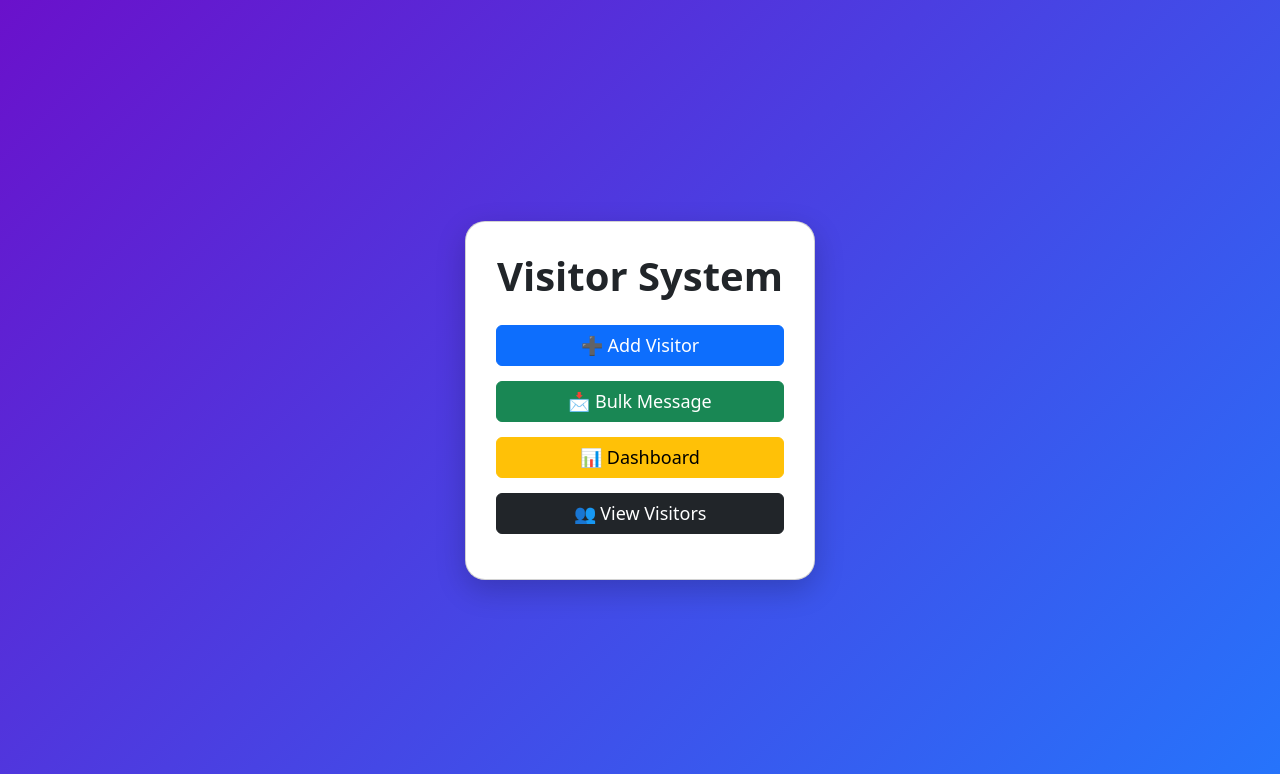
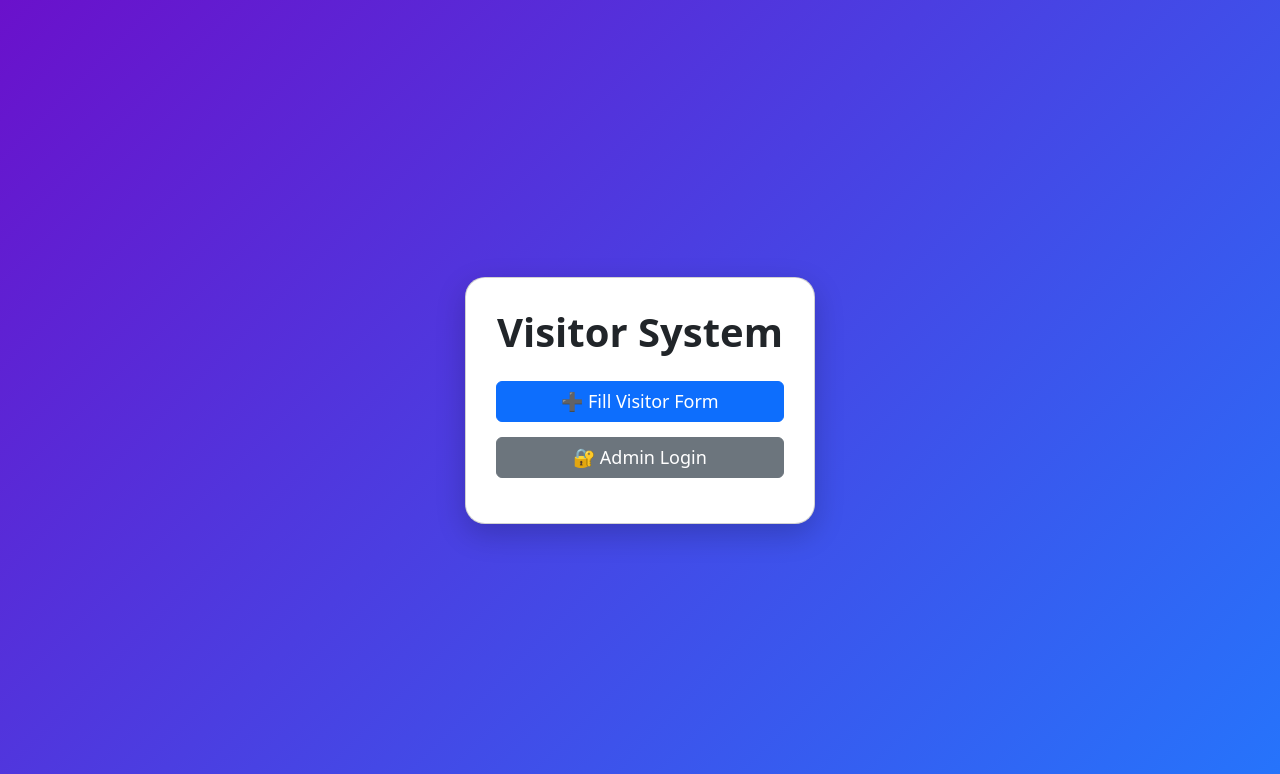
Before and after one commit to Ankit13github/Visitor_Management_System, a Flask app: page / in a window 1280 px wide. Shown: the top 774 px of the page. Run offline with Flask 3, Linux system fonts and the light colour scheme; some libraries are stand-ins or nearby versions.

Commit message:
Update visitor management system homepage with admin links

```diff
--- a/templates/home.html
+++ b/templates/home.html
@@ -56,13 +56,24 @@
 <div class="card text-center" style="width: 350px;">
     <h1>Visitor System</h1>
 
-    <a href="{{ url_for('visitor_form') }}" class="btn btn-primary btn-custom">➕ Add Visitor</a>
+    {% if session.get("admin") %}
 
-    <a href="{{ url_for('bulk_message') }}" class="btn btn-success btn-custom">📩 Bulk Message</a>
+        <a href="{{ url_for('dashboard') }}" class="btn btn-warning btn-custom">📊 Dashboard</a>
 
-    <a href="{{ url_for('dashboard') }}" class="btn btn-warning btn-custom">📊 Dashboard</a>
+        <a href="{{ url_for('view_visitors') }}" class="btn btn-dark btn-custom">👥 View Visitors</a>
 
-    <a href="{{ url_for('view_visitors') }}" class="btn btn-dark btn-custom">👥 View Visitors</a>
+        <a href="{{ url_for('bulk_message') }}" class="btn btn-success btn-custom">📩 Bulk Message</a>
+
+        <a href="{{ url_for('logout') }}" class="btn btn-danger btn-custom">🚪 Logout</a>
+
+    {% else %}
+
+        <a href="{{ url_for('visitor_form') }}" class="btn btn-primary btn-custom">➕ Fill Visitor Form</a>
+
+        <a href="{{ url_for('login') }}" class="btn btn-secondary btn-custom">🔐 Admin Login</a>
+
+    {% endif %}
+
 </div>
 
 </body>
```
